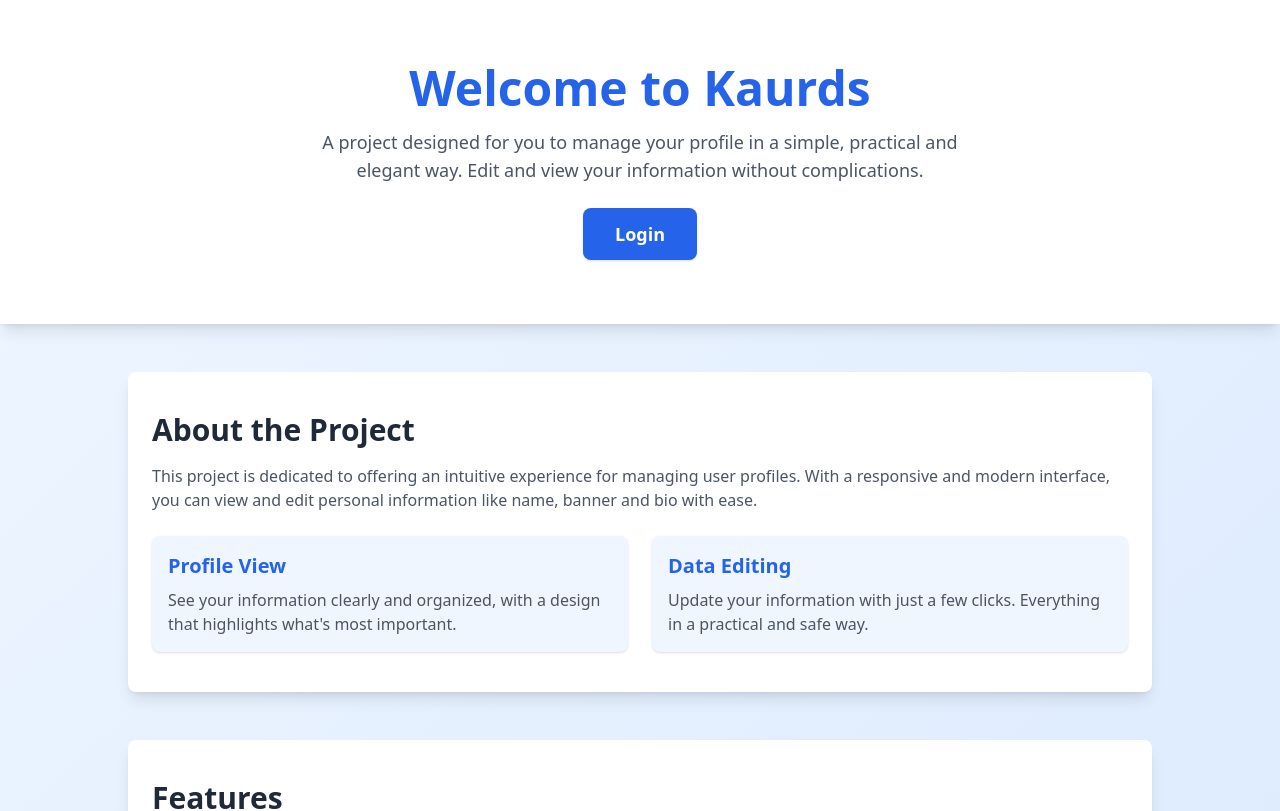
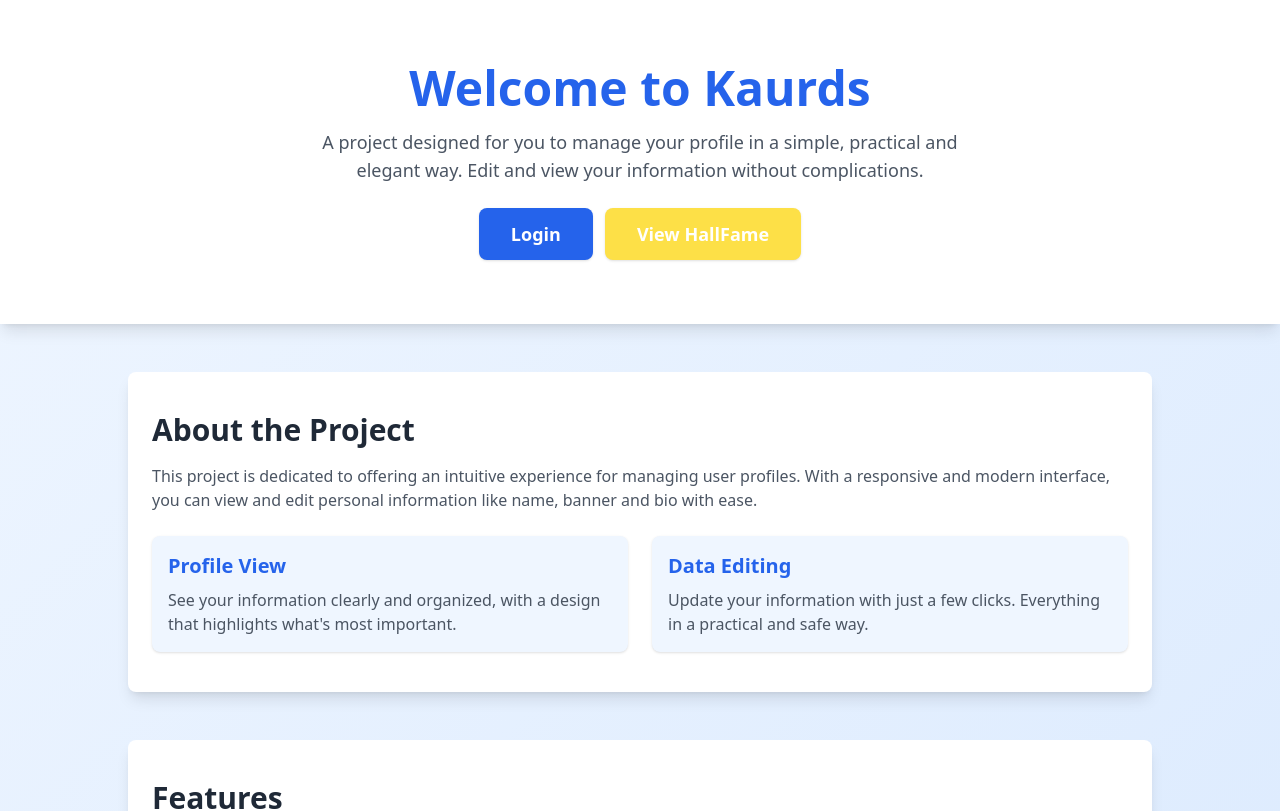
Before and after one commit to KauaZs/profile-card, a React (Vite) app: page / in a window 1280 px wide. Shown: the top 811 px of the page. Built offline with nearby package versions, Linux system fonts and the light colour scheme.

Commit message:
feat: add hallfame button

```diff
--- a/src/pages/Home.tsx
+++ b/src/pages/Home.tsx
@@ -40,6 +40,12 @@ const Home = () => {
         disabled={loading}
       >
         {!loggedProcess ? 'Loading...' : (user ? 'View my profile' : 'Login')}
+      </button>
+
+      <button className='bg-yellow-300 shadow text-white text-lg font-semibold mt-4 ml-3 px-8 py-3 rounded-lg hover:bg-yellow-500'
+        onClick={() => window.location.pathname = '/hallfame'}
+      >
+        View HallFame
       </button>
     </header>
 
```
